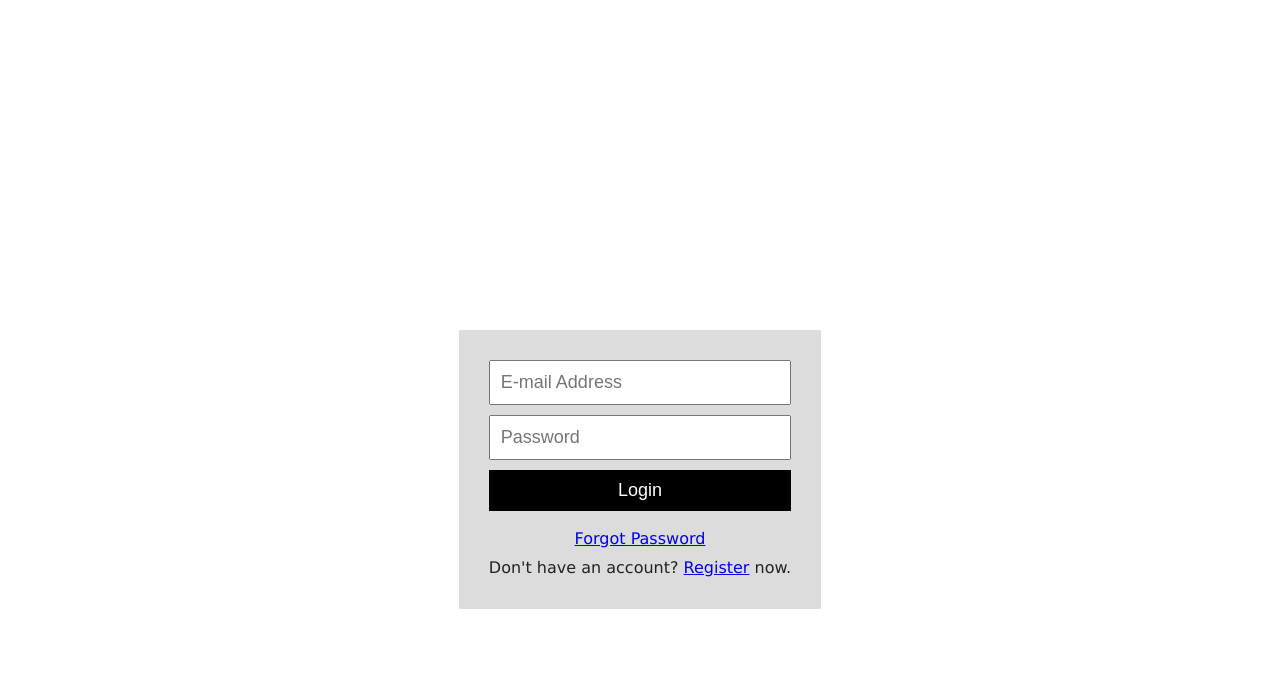
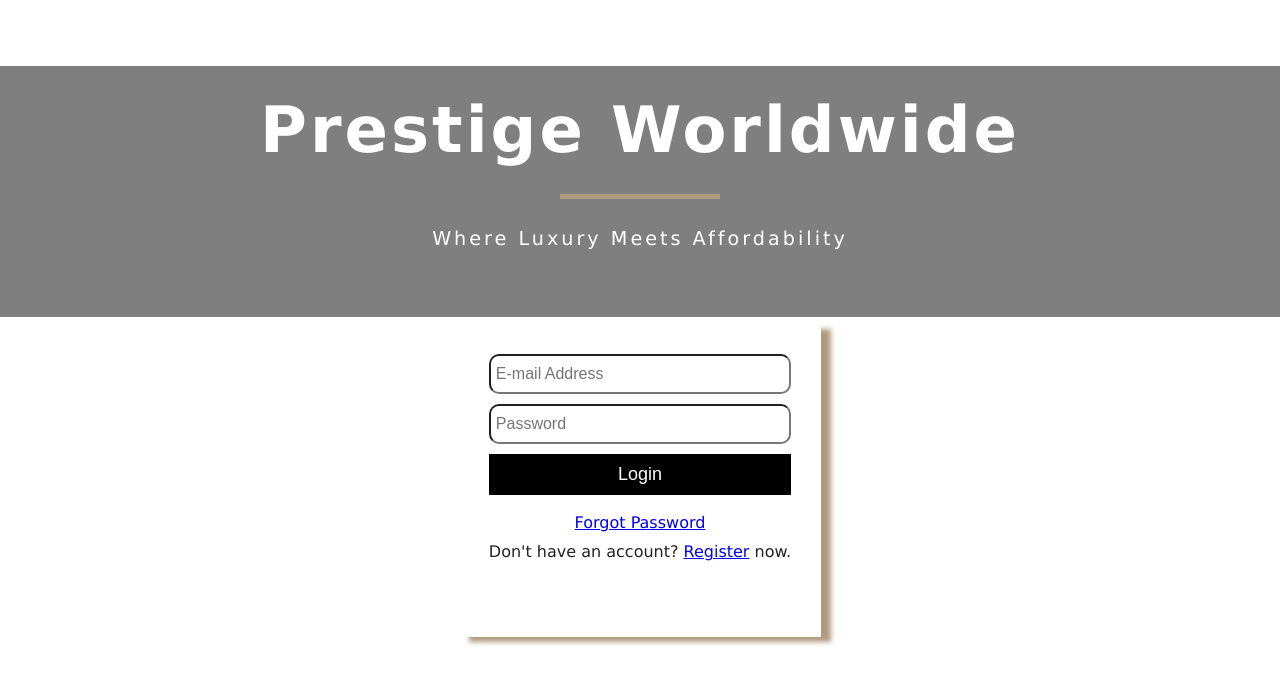
Before and after one commit to RamaTanikella/final-project, a React (Create React App) app: page / in a window 1280 px wide. Shown: the top 684 px of the page. Built offline with nearby package versions, Linux system fonts and the light colour scheme; no server answers.

Commit message:
commit 13 more styling

```diff
--- a/src/App.css
+++ b/src/App.css
@@ -607,10 +607,10 @@ h6 {
 /* end of rooms fitler*/
 
 .login {
-  height: 100vh;
+  height: 40vh;
   width: 100vw;
   display: flex;
-  align-items: center;
+  /* align-items: center; */
   justify-content: center;
 }
 
@@ -618,7 +618,8 @@ h6 {
   display: flex;
   flex-direction: column;
   text-align: center;
-  background-color: #dcdcdc;
+  background: white;
+  box-shadow: 10px 5px 5px var(--primaryColor);
   padding: 30px;
 }
 
@@ -646,7 +647,7 @@ h6 {
 }
 
 .register {
-  height: 100vh;
+  height: 40vh;
   width: 100vw;
   display: flex;
   align-items: center;
@@ -657,7 +658,8 @@ h6 {
   display: flex;
   flex-direction: column;
   text-align: center;
-  background-color: #dcdcdc;
+  background: white;
+  box-shadow: 10px 5px 5px var(--primaryColor);
   padding: 30px;
 }
 
--- a/src/components/Banner.js
+++ b/src/components/Banner.js
@@ -3,7 +3,7 @@ import React from "react";
 import { useNavigate } from "react-router";
 import { logout } from "../firebase";
 const Banner = (props) => {
-    let {title, subtitle, children} = props
+    let {title, subtitle, children, showLogout} = props
     const navigate = useNavigate();
     return (
         <div className="banner">
@@ -11,7 +11,13 @@ const Banner = (props) => {
         <div />
         <p>{subtitle}</p>
         {children}
-        <button class="banner_logout" onClick={() => {logout(); navigate("/");}}>Logout</button>
+        {
+            showLogout
+            ?
+            <button class="banner_logout" onClick={() => {logout(); navigate("/");}}>Logout</button>
+            :
+            null
+        }
         </div>
     );
 };
--- a/src/pages/Home.js
+++ b/src/pages/Home.js
@@ -40,6 +40,7 @@ const Home = () => {
         <Banner
         title="Prestige Worldwide"
         subtitle="Where luxury meets affordability"
+        showLogout={true}
         >
         {/* <Link to="/rooms" className="btn-primary">
             our rooms
--- a/src/pages/Login.js
+++ b/src/pages/Login.js
@@ -2,6 +2,7 @@ import React, { useEffect, useState } from "react";
 import { Link, useNavigate } from "react-router-dom";
 import { auth, logInWithEmailAndPassword } from "../firebase";
 import { useAuthState } from "react-firebase-hooks/auth";
+import Banner from "../components/Banner"
 
 
 function Login() {
@@ -19,18 +20,24 @@ function Login() {
   }, [user, loading]);
 
   return (
+    <>
+        <Banner
+            title="Prestige Worldwide"
+            subtitle="Where luxury meets affordability"
+            showLogout={false}
+        ></Banner>
     <div className="login">
       <div className="login__container">
         <input
           type="text"
-          className="login__textBox"
+          className="form-control"
           value={email}
           onChange={(e) => setEmail(e.target.value)}
           placeholder="E-mail Address"
         />
         <input
           type="password"
-          className="login__textBox"
+          className="form-control"
           value={password}
           onChange={(e) => setPassword(e.target.value)}
           placeholder="Password"
@@ -52,6 +59,7 @@ function Login() {
         </div>
       </div>
     </div>
+    </>
   );
 }
 
--- a/src/pages/Register.js
+++ b/src/pages/Register.js
@@ -29,21 +29,21 @@ function Register() {
       <div className="register__container">
         <input
           type="text"
-          className="register__textBox"
+          className="form-control"
           value={name}
           onChange={(e) => setName(e.target.value)}
           placeholder="Full Name"
         />
         <input
           type="text"
-          className="register__textBox"
+          className="form-control"
           value={email}
           onChange={(e) => setEmail(e.target.value)}
           placeholder="E-mail Address"
         />
         <input
           type="password"
-          className="register__textBox"
+          className="form-control"
           value={password}
           onChange={(e) => setPassword(e.target.value)}
           placeholder="Password"
```
